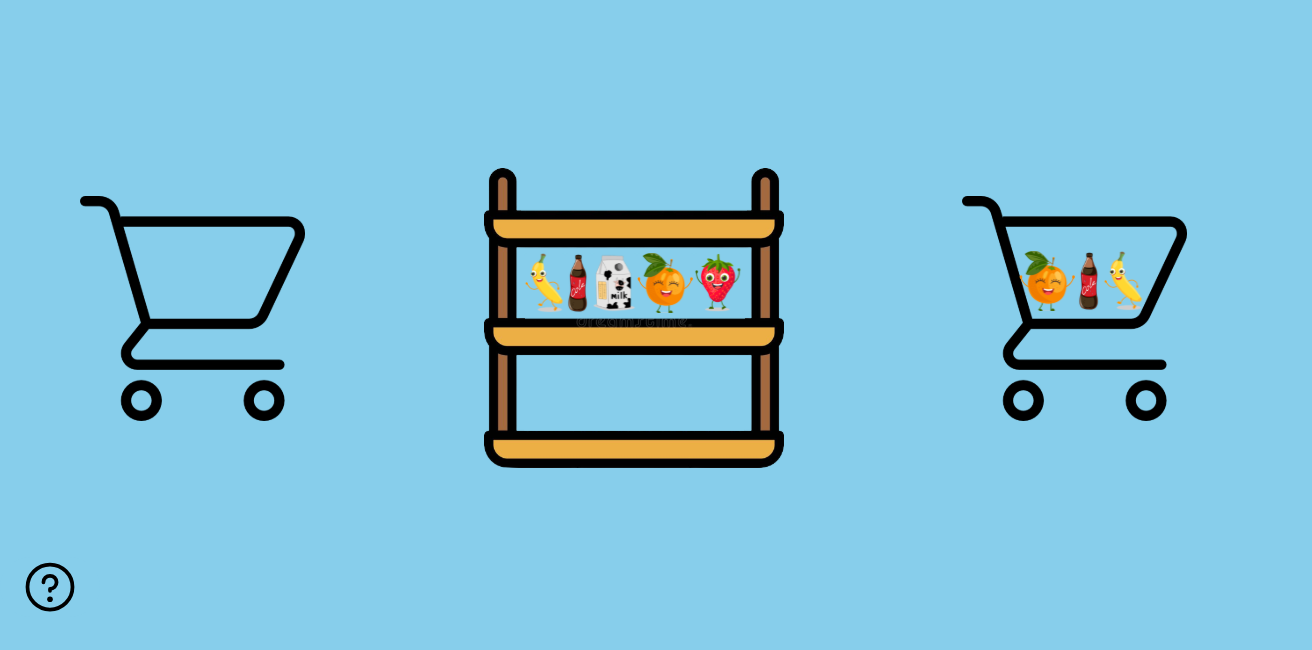
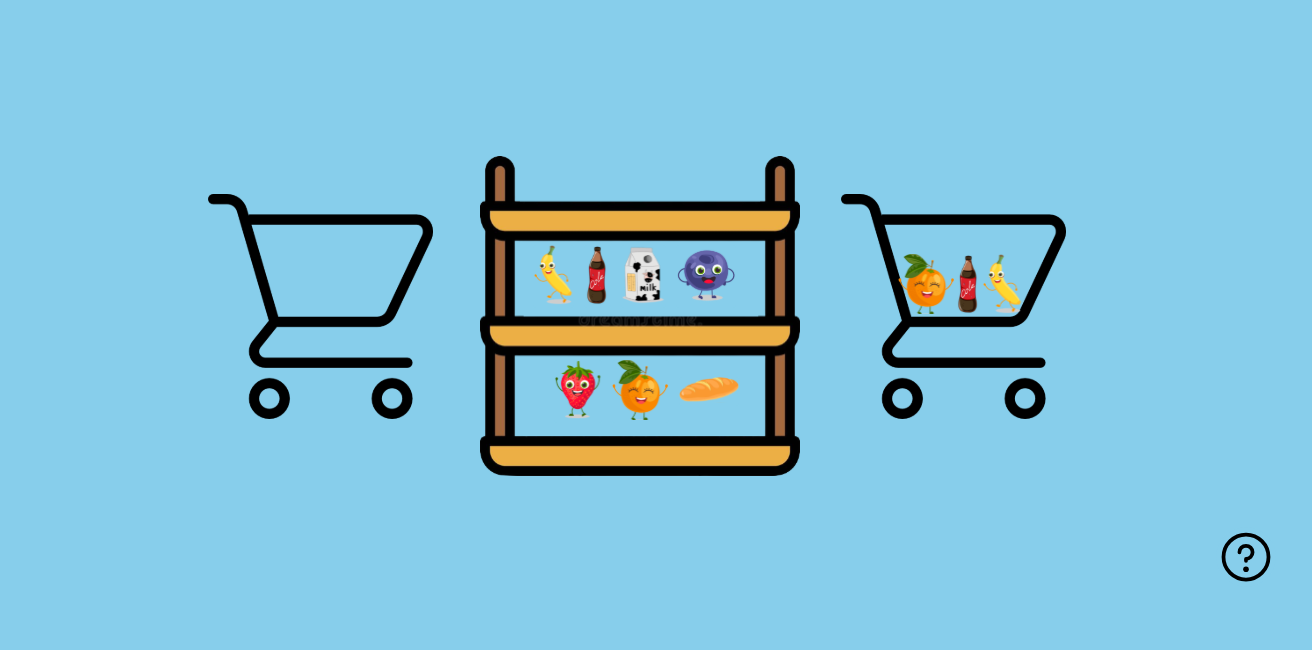
Before and after one commit to germanodrp/ProjetoJogoCarrinho, a React (Vite) app: page / in a window 1280 px wide. Shown: the top 650 px of the page, 1312 px wide, since content can reach past the window. Built offline with nearby package versions, Linux system fonts and the light colour scheme.

Commit message:
Nos finalmente

```diff
--- a/src/components/ButtonAjuda/index.jsx
+++ b/src/components/ButtonAjuda/index.jsx
@@ -15,7 +15,7 @@
                 <Question
                     size={32}
                     height={60}
-                    width={100}
+                    width={60}
                 />
 
             </Button>
--- a/src/components/ButtonAjuda/styles.js
+++ b/src/components/ButtonAjuda/styles.js
@@ -7,8 +7,8 @@
    border: 0;
    background-color:  #87CEEB;
    display: flex;
-   text-align: right;
    border-radius: 40px;
+   margin-left: 95%;
 
    cursor: pointer;
 
--- a/src/components/CarrinhoPrateleira/index.jsx
+++ b/src/components/CarrinhoPrateleira/index.jsx
@@ -3,7 +3,7 @@
     Content, Container,
     ContainerCarrinho, SectionFruts,
     ContentCarrinho,
-    Congratulations
+    ButtonClick2,
 } from "./styles"
 import PrateleiraImg from '../../assets/PrateleiraImg.svg'
 import BananaFun from '../../assets/BananaFun.svg'
@@ -11,8 +11,11 @@
 import Laranja from '../../assets/Laranja.svg'
 import milk from '../../assets/milk.svg'
 import Moranguinho from '../../assets/Moranguinho.svg'
+import carrinhoImg from '../../assets/carrinhoImg.svg'
+import Uva from '../../assets/Uva.svg'
+import PaoFrances from '../../assets/PaoFrances.svg'
 import { useState } from "react"
-import carrinhoImg from '../../assets/carrinhoImg.svg'
+import { ModalPremio } from "../ModalPremio"
 
 
 
@@ -33,18 +36,18 @@
         const id = e.target.id
 
         if (id === 'BananaFun') {
-            setRenderizaBanana(false)
+            setRenderizaBanana(true)
             setRenderizaBananaCarrinho(true)
             setContador(contador + 1)
         }
         else if (id === 'CocaCola') {
-            setRenderizaCoca(false)
+            setRenderizaCoca(true)
             setRenderizaCocaColaCarrinho(true)
             setContador(contador + 1)
 
         }
         else if (id === 'Laranja') {
-            setRenderizaLaranja(false)
+            setRenderizaLaranja(true)
             setRenderizaLaranjaCarrinho(true)
             setContador(contador + 1)
 
@@ -60,13 +63,10 @@
 
     }
 
+
+
     return (
         <>
-
-
-            {contador === 3 ? <Congratulations>PARABENS</Congratulations> : null}
-
-
             <ContentCarrinho>
                 <ContainerCarrinho>
                     <img src={carrinhoImg} alt="carrinho de compras" />
@@ -107,15 +107,23 @@
 
 
                 <ButtonClick onClick={verificaID}>
-                    {renderizaLaranja ? <img src={Laranja} id="Laranja" /> : null}
+                    <img src={Uva} id="Uva" />
                 </ButtonClick>
 
-                <ButtonClick onClick={verificaID}>
+                <ButtonClick2 onClick={verificaID}>
                     <img src={Moranguinho} id="Moranguinho" />
-                </ButtonClick>
+                </ButtonClick2>
+                <ButtonClick2 onClick={verificaID}>
+                    {renderizaLaranja ? <img src={Laranja} id="Laranja" /> : null}
+                </ButtonClick2>
+                <ButtonClick2 onClick={verificaID}>
+                    <img src={PaoFrances} id="PaoFrances" />
+                </ButtonClick2>
 
 
             </Content>
+
+                {contador === 3 ? <ModalPremio /> : null}
 
 
         </>
--- a/src/components/CarrinhoPrateleira/styles.js
+++ b/src/components/CarrinhoPrateleira/styles.js
@@ -15,19 +15,12 @@
 // `
 export const Container = styled.div`
 
-display: block;
-margin-top: 3rem;
-border: 0;
-margin: 0;
-margin-left: 2rem;
+display: flex;
+margin-top: 7.5rem;
 
 img{
-  width: 18.75rem;
-  height: 21.75rem;
-  margin-top: 112px;
-  margin-left: 2.13rem;
-  margin-right: -2.5rem;
-
+  width: 20rem;
+  height: 20rem;
 
 }
 
@@ -36,30 +29,45 @@
 
 export const ButtonClick = styled.button`
   background: #87CEEB;
-  margin: 0;
+  margin: 5px;
   border: 0;
   align-items: center;
   position: relative;
-  right: 13.75rem;
+  right: 17rem;
   top: 20px;
   border-radius: 3px;
   cursor: pointer;
+
   &:hover{
-    background: #4682B4
-
-;
+    background: #4682B4;
   }
 
+`
 
+export const ButtonClick2 = styled.button`
+  background: #87CEEB;
+  margin: 5px;
+  border: 0;
+  align-items: center;
+  position: relative;
+  right: 29rem;
+  top: 135px;
+  border-radius: 3px;
+  cursor: pointer;
 
+  &:hover{
+    background: #4682B4;
+  }
 `
 
 export const Content = styled.div`
 
   display: flex;
   align-items: center;
-  justify-content: center;
 
+
+  width: 20rem;
+  height: 20rem;
 `
 
 export const ContentCarrinho = styled.div`
@@ -68,13 +76,15 @@
 align-items: center;
 justify-content: center;
 
+width: 20rem;
+height: 20rem;
+margin-top: 50px;
+
 `
 
 export const ContainerCarrinho = styled.div`
 
 display: flex;
-margin-top: 5.5rem;
-margin-right: 7rem;
 
     img {
     width: 14.063rem;
@@ -87,15 +97,6 @@
 export const SectionFruts = styled.div`
 
 position: relative;
-right: 17.30rem;
-top: 19px;
+right: 10.5rem;
+top: -20px;
 `
-
-
-
-export const Congratulations = styled.h1`
- color: white;
- height: 100px;
- width: 200px;
- align-items: center;
-`
--- a/src/components/ModalAjuda/index.jsx
+++ b/src/components/ModalAjuda/index.jsx
@@ -17,9 +17,10 @@
                 <Button onClick={onClose} />
 
                 <Content>
-                    <h1>Instruções</h1><br/>
-                    <h2>Selecione a fruta que corresponde ao primeiro carrinho</h2><br/>
-                    <h2>Após a escolha selecione as 3 frutas equivalente para finalizar o game</h2>
+                    <h1>INSTRUÇÕES</h1><br/><br/><br/><br/>
+                    <h2>Memorize as imagens do carrinho a sua direita</h2><br/><br/>
+                    <h2>Clique na prateleira a imagem que correspondem a do carrinho.</h2><br/><br/>
+                    <h2>Selecione as imagens até que os carrinhos fiquem iguais.</h2>
                 </Content>
             </Container>
         </Modal>
--- a/src/components/ModalAjuda/styles.js
+++ b/src/components/ModalAjuda/styles.js
@@ -23,6 +23,8 @@
     height: 60%;
     color: #000;
     border-radius: 8px;
+    border-color: #87CEEB;
+    border: 4px solid;
 
 `
 
@@ -33,7 +35,7 @@
     width: 45px;
     height: 30px;
     border: none;
-    right: calc(-104% + 62px);
+    right: calc(-104% + 80px);
     cursor: pointer;
     top: 9px;
     display: flex;
--- /dev/null
+++ b/src/components/ModalPremio/index.jsx
@@ -0,0 +1,25 @@
+import { Modal, Container, Content, Text} from './styles'
+import { Prateleira } from '../CarrinhoPrateleira'
+
+
+
+export function ModalPremio({ onClose }) {
+
+    // const [isModalVisible, setIsModalVisible] = useState(false)
+
+
+    const handleOutsideClick = (e) => {
+
+        console.log(e.target.id)
+        if (e.target.id === 'Modal') onClose()
+    }
+
+
+
+    return (
+
+        <Modal id="Modal" onClick={handleOutsideClick}>
+          <Text>PARABENS!!! VOCE GANHOU!!!🏆🏆🏆</Text>
+        </Modal>
+    )
+}
--- /dev/null
+++ b/src/components/ModalPremio/styles.js
@@ -0,0 +1,25 @@
+import styled from "styled-components";
+
+
+export const Modal = styled.div`
+text-align: center;
+
+position: absolute;
+top: 0;
+background-color: #00000080;
+`
+
+export const Text = styled.h1`
+margin-top: 100px;
+color: white;
+`
+
+
+export const Container = styled.div`
+
+`
+
+
+export const Content = styled.div`
+
+`
--- a/src/components/SegundoCarrinho/styles.js
+++ b/src/components/SegundoCarrinho/styles.js
@@ -9,13 +9,17 @@
   align-items: center;
   justify-content: center;
 
+  width: 20rem;
+  height: 20rem;
+  margin-top: 50px;
+
+
 `
 
 export const Container = styled.div`
 
     display: flex;
-    margin-top: 5.5rem;
-
+    margin-left: 7rem;
 
     img {
         width: 14.063rem;
@@ -28,6 +32,6 @@
 export const SectionFruts = styled.div`
 
   position: relative;
-  right: 10.50rem;
-  top: 19px;
+  right: 10.5rem;
+  top: -20px;
 `
--- a/src/pages/Home/index.jsx
+++ b/src/pages/Home/index.jsx
@@ -1,6 +1,7 @@
 
 import { Ajuda } from '../../components/ButtonAjuda'
 import { Prateleira } from '../../components/CarrinhoPrateleira'
+import { ModalPremio } from '../../components/ModalPremio'
 import { SegundoCarrinho } from '../../components/SegundoCarrinho'
 import { Container, Content } from './styles'
 
@@ -15,6 +16,8 @@
 
       <Ajuda />
 
+      {/* <ModalPremio /> */}
+
     </Content>
 
   )
--- a/src/pages/Home/styles.js
+++ b/src/pages/Home/styles.js
@@ -6,8 +6,8 @@
 display: flex;
 justify-content: center;
 margin: auto;
-margin-top: 4rem;
-margin-left: 7rem;
+margin-top: 8rem;
+z-index: 1;
 
 @media screen and (max-width: 1080px) {
   padding: 4.75rem 4.75rem;
--- a/src/styles/global.js
+++ b/src/styles/global.js
@@ -25,6 +25,7 @@
 body{
   background: var(--background);
   -webkit-font-smoothing: antialiased;
+  z-index: 1;
 }
 
 `
```
Also changed, not shown: 1 other file (tests, documents, lock files or other folders).
